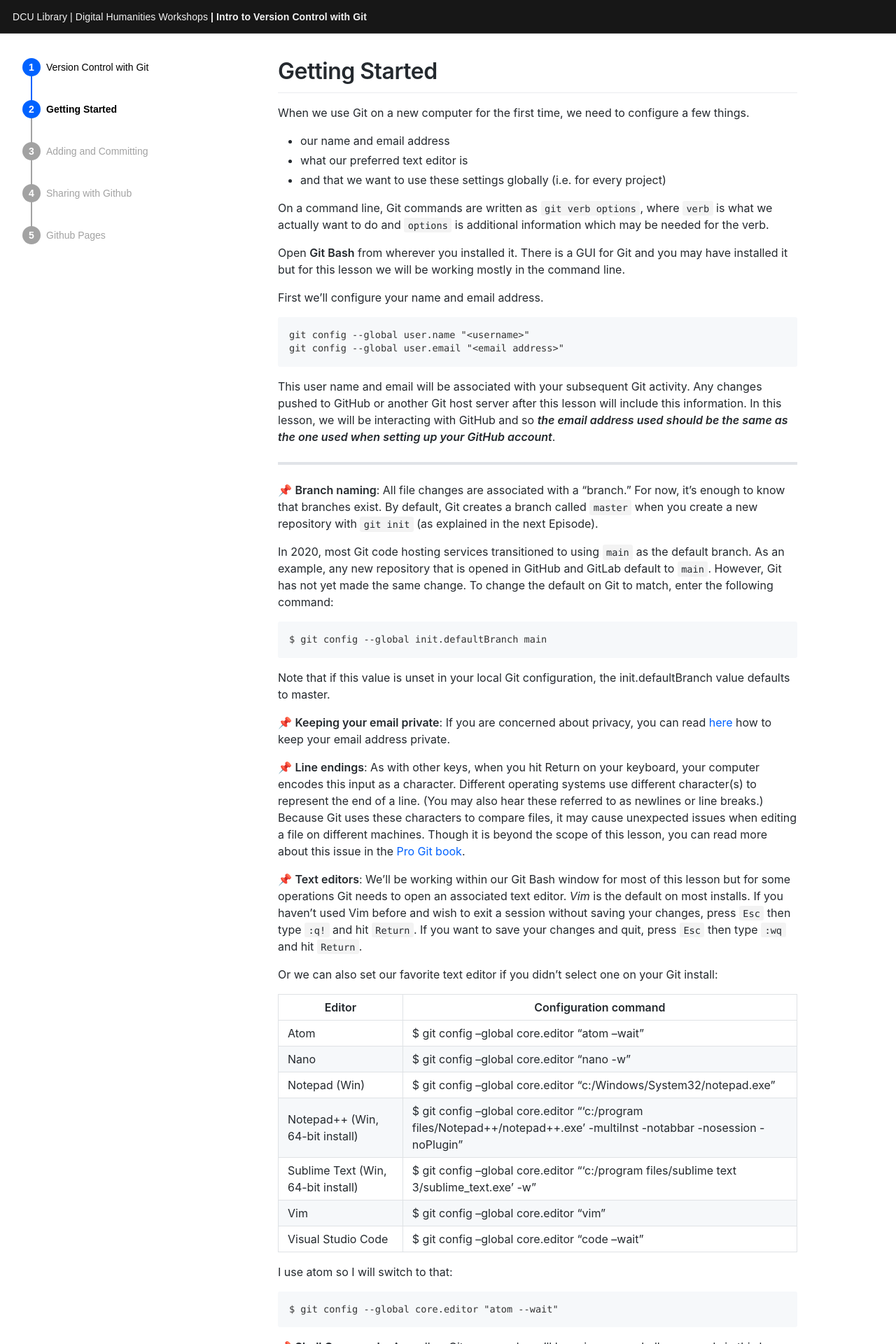
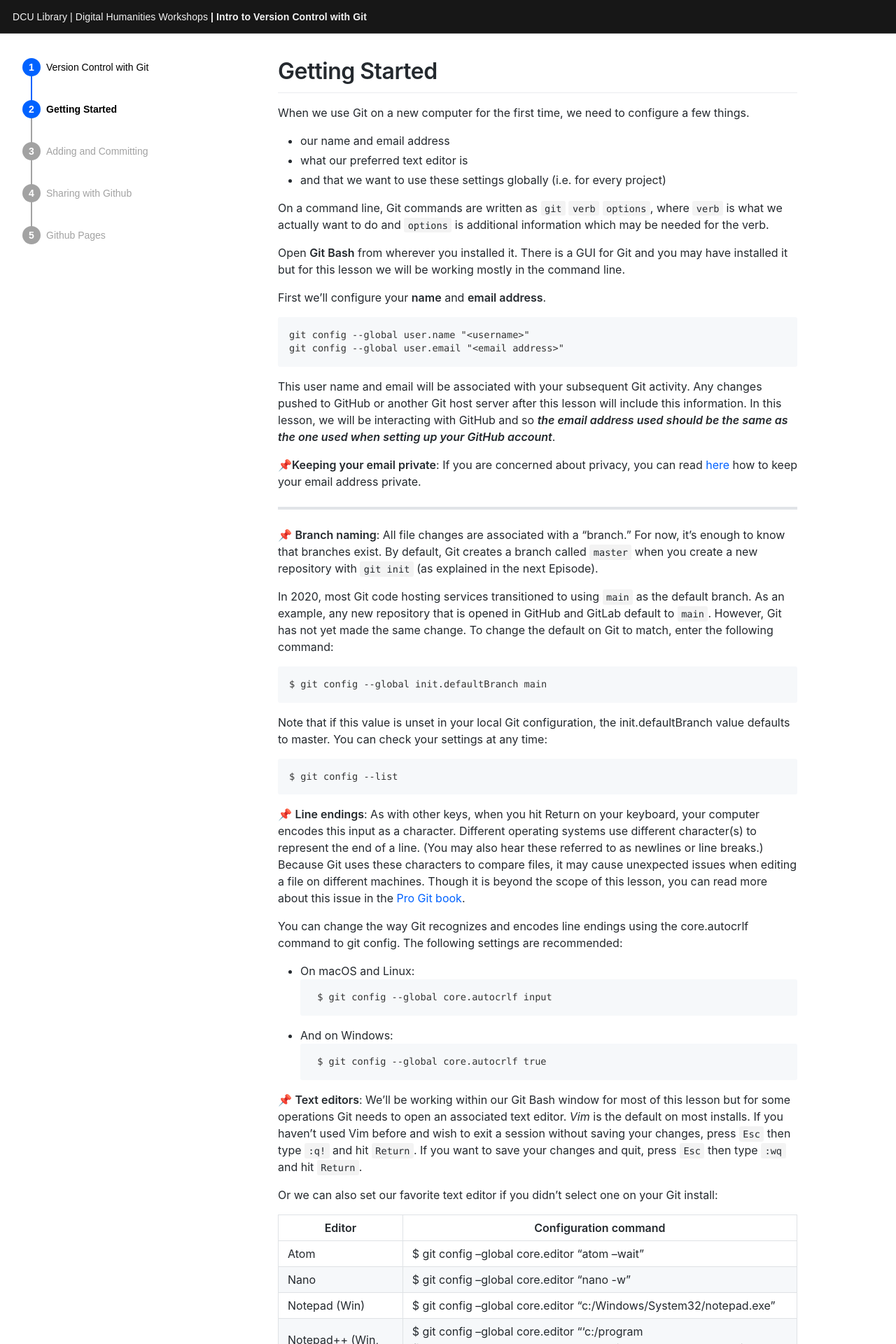
Before and after one commit to liamodwyer/github-pages, a Jekyll site: the page built from _workshop/getting-started.md, in a window 1280 px wide. Shown: the top 1920 px of the page at 70% size. Built offline with Jekyll 4.4.1, drawn with Linux system fonts in a browser that asks for light colours; some web fonts are replaced; some of the changed text lies outside the part shown.

Commit message:
change filename to getting-started.md

````diff
--- a/_workshop/getting-started-with-git.md
+++ b/_workshop/getting-started.md
@@ -8,17 +8,19 @@ When we use Git on a new computer for the first time, we need to configure a few
 * what our preferred text editor is
 * and that we want to use these settings globally (i.e. for every project)
 
-On a command line, Git commands are written as `git verb options`, where `verb` is what we actually want to do and `options` is additional  information which may be needed for the verb.
+On a command line, Git commands are written as `git` `verb` `options`, where `verb` is what we actually want to do and `options` is additional  information which may be needed for the verb.
 
 Open __Git Bash__ from wherever you installed it. There is a GUI for Git and you may have installed it but for this lesson we will be working mostly in the command line.
 
-First we’ll configure your name and email address.
+First we’ll configure your __name__ and __email address__.
 ```
 git config --global user.name "<username>"
 git config --global user.email "<email address>"
 ```
 
 This user name and email will be associated with your subsequent Git activity. Any changes pushed to GitHub or another Git host server after this lesson will include this information. In this lesson, we will be interacting with GitHub and so __*the email address used should be the same as the one used when setting up your GitHub account*__.
+
+📌__Keeping your email private__: If you are concerned about privacy, you can read [here](https://github.blog/2017-04-11-private-emails-now-more-private/) how to keep your email address private.
 
 ---
 📌 __Branch naming__: All file changes are associated with a “branch.” For now, it’s enough to know that branches exist. By default, Git creates a branch called `master` when you create a new repository with `git init` (as explained in the next Episode).
@@ -29,12 +31,24 @@ In 2020, most Git code hosting services transitioned to using `main` as the defa
 $ git config --global init.defaultBranch main
 ```
 
-Note that if this value is unset in your local Git configuration, the init.defaultBranch value defaults to master.
+Note that if this value is unset in your local Git configuration, the init.defaultBranch value defaults to master. You can check your settings at any time:
 
-📌 __Keeping your email private__: If you are concerned about privacy, you can read [here](https://github.blog/2017-04-11-private-emails-now-more-private/) how to keep your email address private.
+```
+$ git config --list
+```
 
 📌 __Line endings__: As with other keys, when you hit Return on your keyboard, your computer encodes this input as a character. Different operating systems use different character(s) to represent the end of a line. (You may also hear these referred to as newlines or line breaks.) Because Git uses these characters to compare files, it may cause unexpected issues when editing a file on different machines. Though it is beyond the scope of this lesson, you can read more about this issue in the [Pro Git book](https://www.git-scm.com/book/en/v2/Customizing-Git-Git-Configuration#_core_autocrlf).
 
+You can change the way Git recognizes and encodes line endings using the core.autocrlf command to git config. The following settings are recommended:
+
+* On macOS and Linux:
+   ```
+   $ git config --global core.autocrlf input
+   ```
+* And on Windows:
+   ```
+   $ git config --global core.autocrlf true
+   ```
 
 📌 __Text editors__: We'll be working within our Git Bash window for most of this lesson but for some operations Git needs to open an associated text editor. _Vim_ is the default on most installs. If you haven’t used Vim before and wish to exit a session without saving your changes, press `Esc` then type `:q!` and hit `Return`. If you want to save your changes and quit, press `Esc` then type `:wq` and hit `Return`.
 
@@ -103,3 +117,13 @@ $ git status
   Initial commit
   Nothing to commit
 ```
+***
+#### 💡 Key Points:
+
+✅ Use git config with the --global option to configure a user name, email address, editor, and other preferences once per machine.
+
+✅
+
+✅ It can be useful for both individuals and groups of people
+
+✅ Git and Github are not the same
````
